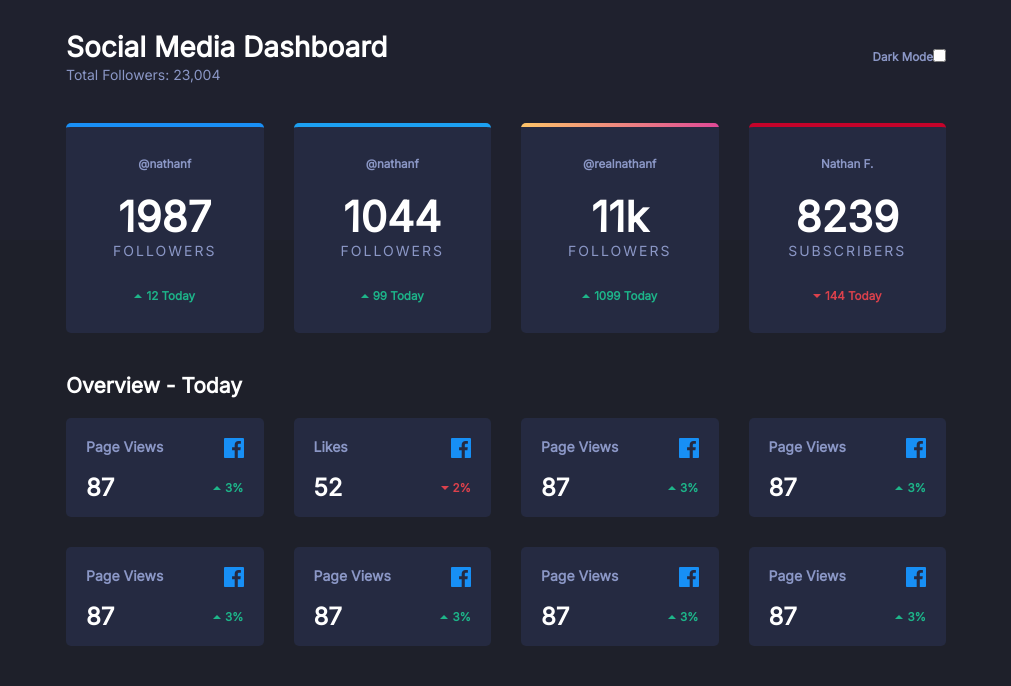
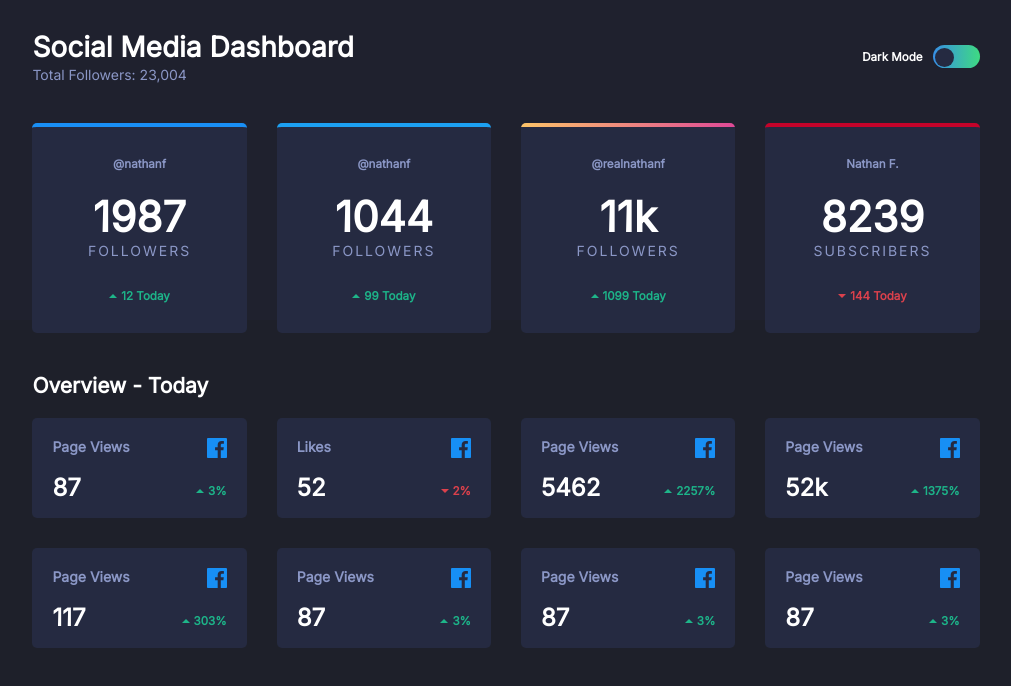
Before and after one commit to Vysakh-T/social-media-dashboard-with-theme-switcher, a plain HTML site: page index.html in a window 1280 px wide. Shown: the whole page, without its empty margins (134-1145 px from the left). Drawn offline with Linux system fonts and the light colour scheme.

Commit message:
"Toggle button random"

```diff
--- a/index.html
+++ b/index.html
@@ -30,10 +30,7 @@
             </div>
             <div class="toggle">
                 <h5 class="secondary-text">Dark Mode</h5>
-                <label class="switch">
-                    <input type="checkbox">
-                    <span class="slider round"></span>
-                </label>
+                <input type="checkbox" id="switch" /><label for="switch">Toggle</label>
             </div>
         </header>
 
@@ -125,10 +122,10 @@
                             <svg xmlns="http://www.w3.org/2000/svg" width="20" height="20"><path fill="#178FF5" d="M18.896 0H1.104C.494 0 0 .494 0 1.104v17.793C0 19.506.494 20 1.104 20h9.58v-7.745H8.076V9.237h2.606V7.01c0-2.583 1.578-3.99 3.883-3.99 1.104 0 2.052.082 2.329.119v2.7h-1.598c-1.254 0-1.496.597-1.496 1.47v1.928h2.989l-.39 3.018h-2.6V20h5.098c.608 0 1.102-.494 1.102-1.104V1.104C20 .494 19.506 0 18.896 0z"/></svg>
                         </div>
                         <div class="tab-inner-flex">
-                            <h1>87</h1>
+                            <h1>5462</h1>
                             <div class="stat-green">
                                 <svg xmlns="http://www.w3.org/2000/svg" width="8" height="4"><path fill="#1EB589" fill-rule="evenodd" d="M0 4l4-4 4 4z"/></svg>
-                                <h5>3%</h5>
+                                <h5>2257%</h5>
                             </div>
                         </div>
                     </div>
@@ -140,10 +137,10 @@
                             <svg xmlns="http://www.w3.org/2000/svg" width="20" height="20"><path fill="#178FF5" d="M18.896 0H1.104C.494 0 0 .494 0 1.104v17.793C0 19.506.494 20 1.104 20h9.58v-7.745H8.076V9.237h2.606V7.01c0-2.583 1.578-3.99 3.883-3.99 1.104 0 2.052.082 2.329.119v2.7h-1.598c-1.254 0-1.496.597-1.496 1.47v1.928h2.989l-.39 3.018h-2.6V20h5.098c.608 0 1.102-.494 1.102-1.104V1.104C20 .494 19.506 0 18.896 0z"/></svg>
                         </div>
                         <div class="tab-inner-flex">
-                            <h1>87</h1>
+                            <h1>52k</h1>
                             <div class="stat-green">
                                 <svg xmlns="http://www.w3.org/2000/svg" width="8" height="4"><path fill="#1EB589" fill-rule="evenodd" d="M0 4l4-4 4 4z"/></svg>
-                                <h5>3%</h5>
+                                <h5>1375%</h5>
                             </div>
                         </div>
                     </div>
@@ -155,10 +152,10 @@
                             <svg xmlns="http://www.w3.org/2000/svg" width="20" height="20"><path fill="#178FF5" d="M18.896 0H1.104C.494 0 0 .494 0 1.104v17.793C0 19.506.494 20 1.104 20h9.58v-7.745H8.076V9.237h2.606V7.01c0-2.583 1.578-3.99 3.883-3.99 1.104 0 2.052.082 2.329.119v2.7h-1.598c-1.254 0-1.496.597-1.496 1.47v1.928h2.989l-.39 3.018h-2.6V20h5.098c.608 0 1.102-.494 1.102-1.104V1.104C20 .494 19.506 0 18.896 0z"/></svg>
                         </div>
                         <div class="tab-inner-flex">
-                            <h1>87</h1>
+                            <h1>117</h1>
                             <div class="stat-green">
                                 <svg xmlns="http://www.w3.org/2000/svg" width="8" height="4"><path fill="#1EB589" fill-rule="evenodd" d="M0 4l4-4 4 4z"/></svg>
-                                <h5>3%</h5>
+                                <h5>303%</h5>
                             </div>
                         </div>
                     </div>
--- a/style.css
+++ b/style.css
@@ -24,10 +24,60 @@
     position: absolute;
     top: 0em;
     width: 100%;
-    height: 30%;
+    height: 40%;
     background: hsl(232, 19%, 15%);
+    border-radius: 0 0 3vh 3vh;
     z-index: -1;
 }
+
+header h5 {
+    color: white !important;
+}
+
+
+/* switch start */
+
+input[type=checkbox] {
+    height: 0;
+    width: 0;
+    visibility: hidden;
+}
+
+label {
+    cursor: pointer;
+    text-indent: -9999px;
+    width: 47px;
+    height: 23px;
+    background: linear-gradient(to right, hsl(210, 78%, 56%), hsl(146, 68%, 55%));
+    display: block;
+    border-radius: 100px;
+    position: relative;
+    margin-left: 10px;
+}
+
+label:after {
+    content: '';
+    position: absolute;
+    top: 2.5px;
+    left: 2.5px;
+    width: 19px;
+    height: 19px;
+    background: hsl(228, 28%, 20%);
+    border-radius: 90px;
+    transition: 0.3s ease-in-out;
+}
+
+input:checked+label:after {
+    background: hsl(227, 47%, 96%);
+}
+
+input:checked+label:after {
+    left: calc(100% - 2.5px);
+    transform: translateX(-100%);
+}
+
+
+/* switch end */
 
 .stat-green {
     color: hsl(163, 72%, 41%);
@@ -66,7 +116,7 @@
 }
 
 .container {
-    margin: 30px 200px 40px;
+    margin: 30px 13% 40px;
 }
 
 .container header {
@@ -99,7 +149,7 @@
     background: hsl(228, 28%, 20%);
     width: auto;
     height: auto;
-    padding: 30px 60px;
+    padding: 30px 30%;
     border-radius: 5px;
     text-align: center;
     display: flex;
@@ -152,7 +202,7 @@
     background: hsl(228, 28%, 20%);
     width: auto;
     height: auto;
-    padding: 20px 20px 15px 20px;
+    padding: 20px 20px 16px 20px;
     border-radius: 5px;
 }
 
@@ -180,6 +230,14 @@
     margin-right: 4px;
 }
 
+.container .overview .overview-inner .tab .stat-red {
+    margin-bottom: -6px;
+}
+
+.container .overview .overview-inner .tab .stat-green {
+    margin-bottom: -6px;
+}
+
 
 /* Footer */
 
```
